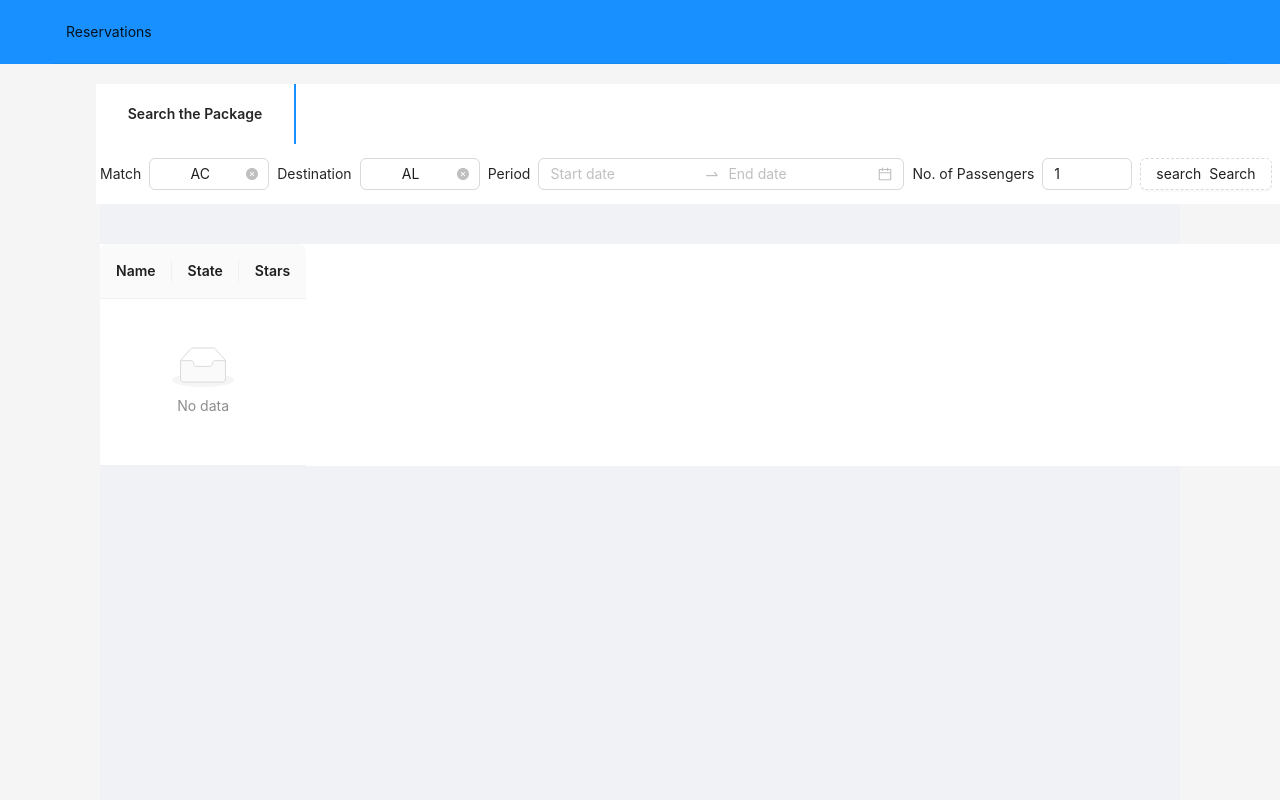
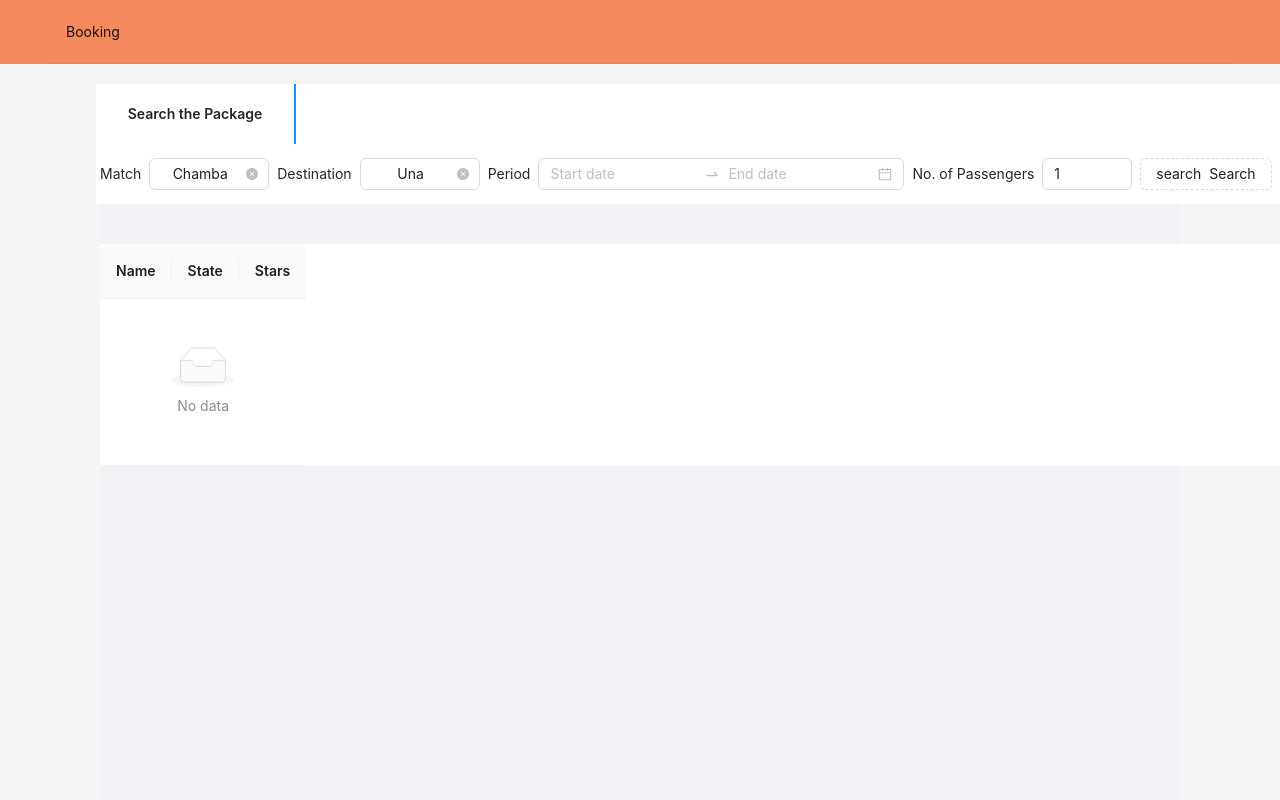
Before and after one commit to sukhvinder12/Booking-App, a React (Create React App) app in the folder public/booking-book/: page / in a window 1280 px wide. Shown: the top 800 px of the page. Built offline with nearby package versions, Linux system fonts and the light colour scheme.

Commit message:
list and style changes

```diff
--- a/public/booking-book/public/index.html
+++ b/public/booking-book/public/index.html
@@ -24,7 +24,7 @@
       work correctly both with client-side routing and a non-root public URL.
       Learn how to configure a non-root public URL by running `npm run build`.
     -->
-    <title>React App</title>
+    <title>Travel Booking</title>
   </head>
   <body>
     <noscript>You need to enable JavaScript to run this app.</noscript>
--- a/public/booking-book/src/pages/Main/index.js
+++ b/public/booking-book/src/pages/Main/index.js
@@ -12,9 +12,8 @@ const { Header, Content, Footer } = Layout;
 const { MonthPicker, RangePicker, WeekPicker } = DatePicker;
 const Option = Select.Option;
 
-const placesList = ["AC", "AL", "AP", "AM", "BA", "CE",
-    "DF", "ES", "GO", "MA", "MT", "MS", "MG", "PA", "PB", "PR", "PE", "PI", "RR", "RO",
-    "RJ", "RN", "RS", "SC", "SP", "SE", "TO"]
+const placesList = ["Chamba", "Hamirpur", "Lahaul and Spiti", "Mandi", 'Shimla', "Bilaspur", "Kinnaur",
+    'Simraur', "Kullu", "Kangra", "Solan", "Una"]
 // App's Main Page
 export default class Main extends Component {
 
@@ -120,7 +119,7 @@ export default class Main extends Component {
                         defaultSelectedKeys={['2']}
                         style={{ lineHeight: '64px' }}
                     >
-                        <Menu.Item className="Menu-Item" key="1">Reservations</Menu.Item>
+                        <Menu.Item className="Menu-Item" key="1">Booking</Menu.Item>
                     </Menu>
                 </Header>
                 <Content id="Main-Container">
@@ -148,7 +147,7 @@ export default class Main extends Component {
                                                 optionFilterProp="children"
                                                 onChange={this.handleChangeOrigin}
                                                 filterOption={(input, option) => option.props.children.toLowerCase().indexOf(input.toLowerCase()) >= 0}
-                                                defaultValue="AC"
+                                                defaultValue="Chamba"
                                                 style={{ width: 120 }}>
                                                 {placesList.map(p => {
                                                     if (this.state.destination === p)
@@ -170,7 +169,7 @@ export default class Main extends Component {
                                                 optionFilterProp="children"
                                                 onChange={this.handleChangeOrigin}
                                                 filterOption={(input, option) => option.props.children.toLowerCase().indexOf(input.toLowerCase()) >= 0}
-                                                defaultValue="AL"
+                                                defaultValue="Una"
                                                 style={{ width: 120 }}>
                                                 {placesList.map(p => {
                                                     if (this.state.destination === p)
@@ -200,7 +199,7 @@ export default class Main extends Component {
 
                             </Row>
 
-                           {this.state.error?<Row id="Input-Alert">
+                            {this.state.error ? <Row id="Input-Alert">
                                 <Alert
 
                                     message="Unable to find the searched package"
@@ -210,7 +209,7 @@ export default class Main extends Component {
                                     onClose={this.onClose}
                                 /></Row> : ''}
 
-                                <Row id= "Hotel-Table">
+                            <Row id="Hotel-Table">
 
                                 <Table dataSource={this.state.hotelDataSource} columns={this.state.hotelColumns} />
                             </Row>
--- a/public/booking-book/src/pages/Main/styles.css
+++ b/public/booking-book/src/pages/Main/styles.css
@@ -4,10 +4,10 @@
     height: 100%;
 }
 #Header{
-    background-color: #1890ff;
+    background-color: #f58a5f;
 }
 #Menu{
-    background-color: #1890ff;
+    background-color: #f58a5f;
     color: white;
 }
 #Main-Container{
@@ -18,7 +18,7 @@
 .Menu-Item{
 }
 .Search-Inner-Container{
-    background-color: white;
+    background-color: #020202;
     min-height: 60px;
     padding: 0 20px;
 }
```
Also changed, not shown: 2 other files (tests, documents, lock files or other folders).
